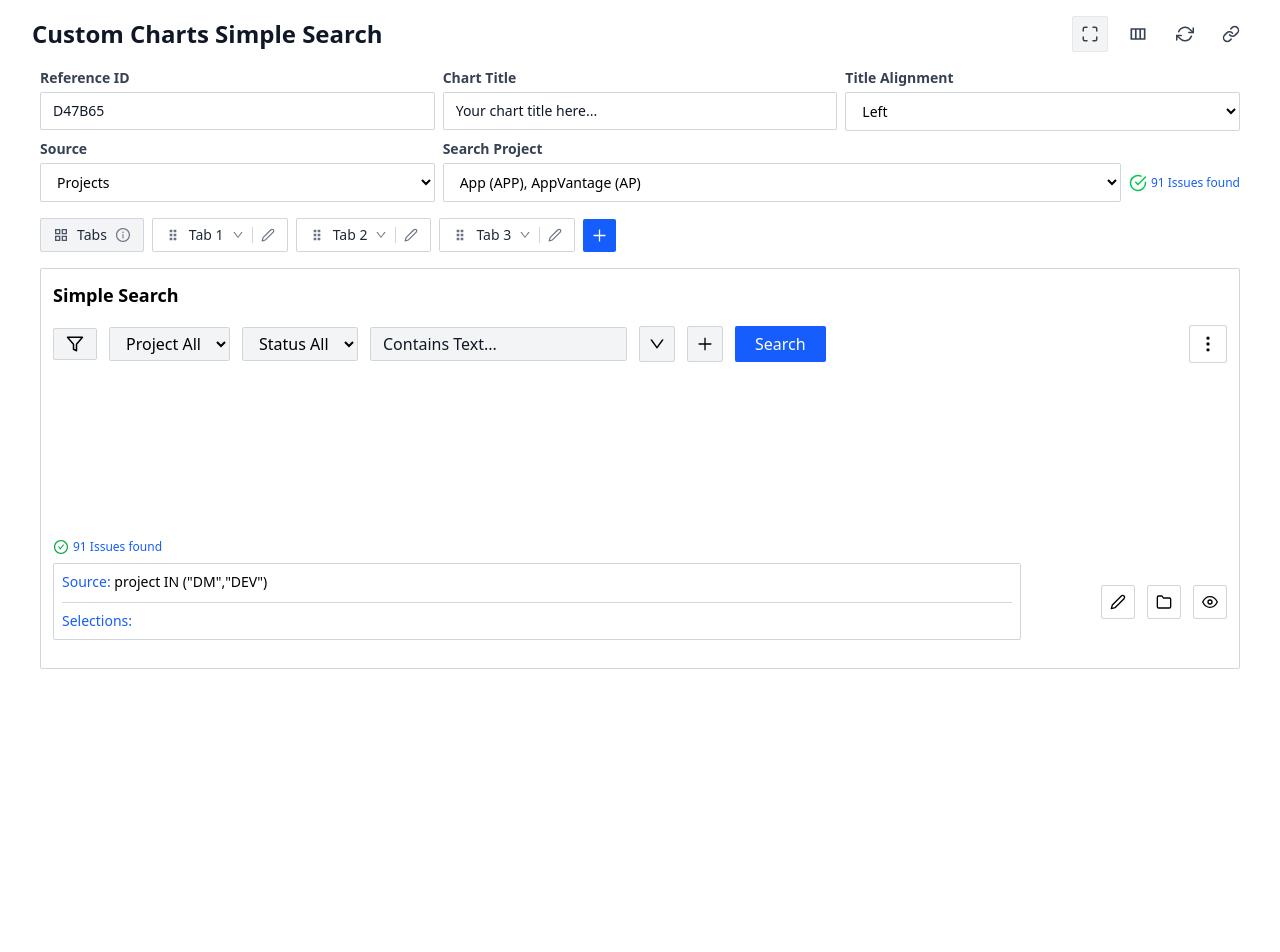
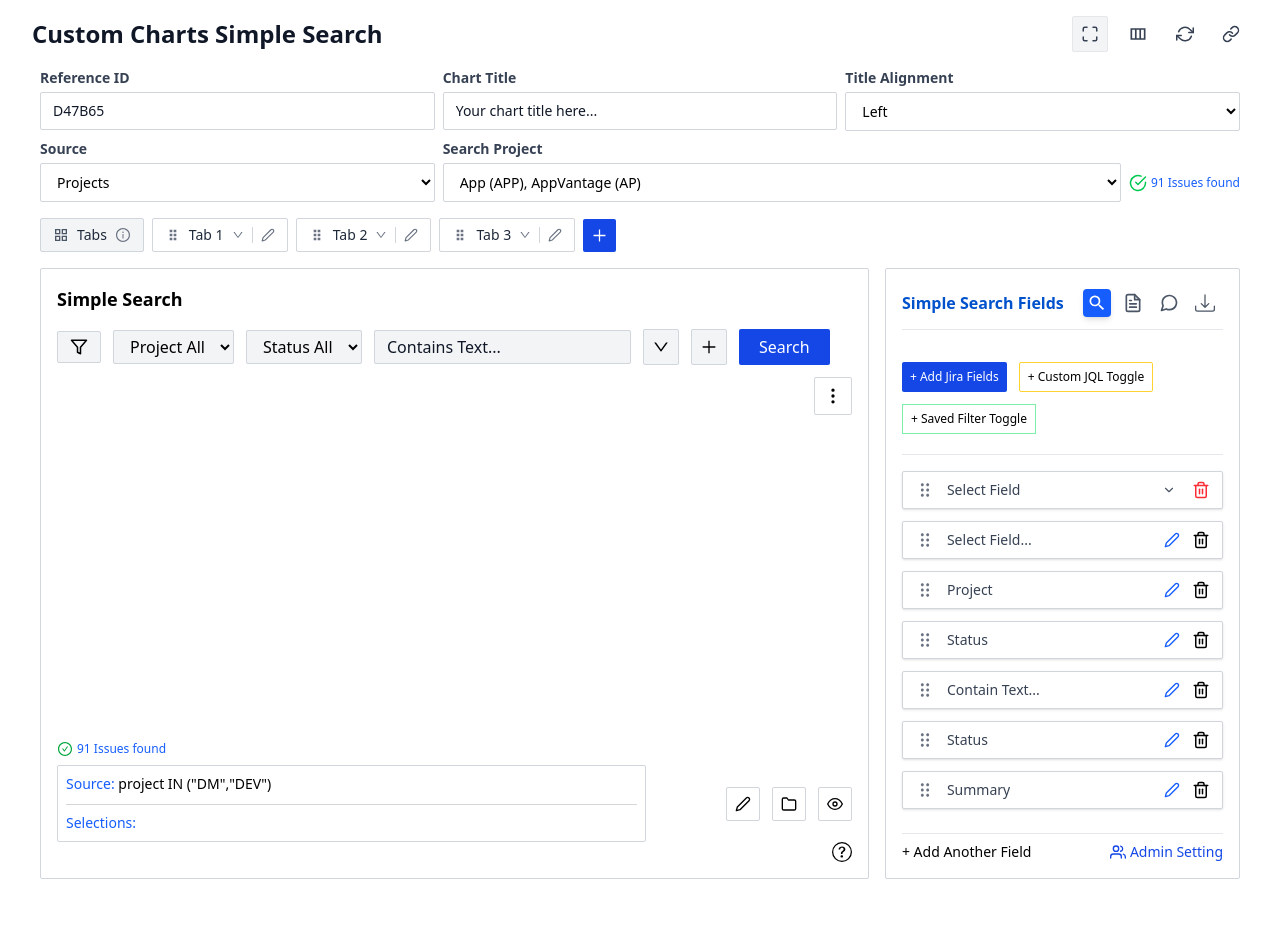
Before and after one commit to rajnishs-dev/custom-charts-jira-app, a React (Vite) app: page /simple-search in a window 1280 px wide. Shown: the top 952 px of the page. After the commit the page ends 895 px from the top, so only its background shows below. Built offline with nearby package versions, Linux system fonts and the light colour scheme.

Commit message:
add tabber and customize ui

```diff
--- a/src/components/DashboardSettings.jsx
+++ b/src/components/DashboardSettings.jsx
@@ -1,18 +1,16 @@
-import React, { useState } from 'react';
-import SettingsTabBar from './SettingsTabBar';
+import React, { useState } from "react";
+import SettingsTabBar from "./SettingsTabBar";
 
 const DashboardSettings = ({ tabs, contents }) => {
-
   const [activeTab, setActiveTab] = useState(tabs[0].id);
 
   const getCurrentTitle = () => {
-        const match = tabs.find(t => t.id === activeTab);
+    const match = tabs.find((t) => t.id === activeTab);
     return match ? match.tooltip : "Default dashboard";
   };
 
   return (
-        <div className="border border-gray-300 rounded-md my-4 lg:my-6">
-
+    <div className="border border-gray-300 rounded-xs ">
       <SettingsTabBar
         activeTab={activeTab}
         onTabChange={setActiveTab}
@@ -23,7 +21,6 @@ const DashboardSettings = ({ tabs, contents }) => {
       <div className="mx-auto p-4">
         {contents[activeTab] || <div>No content available</div>}
       </div>
-
     </div>
   );
 };
--- a/src/components/DynamicTabs.jsx
+++ b/src/components/DynamicTabs.jsx
@@ -30,7 +30,7 @@ export default function DynamicTabs() {
   };
 
   return (
-    <div className="w-full min-h-screen px-4 py-2">
+    <div className="w-full px-4 py-2">
       {/* ---------------------- TABS HEADER ---------------------- */}
 
       <div className="flex items-center gap-2 flex-wrap py-2 bg-white rounded-xs">
@@ -72,94 +72,11 @@ export default function DynamicTabs() {
         {/* ADD NEW TAB BUTTON */}
         <button
           onClick={addTab}
-          className="bg-blue-600 text-white rounded-xs p-2 hover:bg-blue-700"
+          className="bg-blue-700 text-white rounded-xs p-2 hover:bg-blue-600"
         >
           <AiOutlinePlus size={17} />
         </button>
       </div>
-
-      {/* ---------------------- MAIN SEARCH PANEL ---------------------- */}
-      <div className="mt-2 bg-white border border-gray-300  rounded-xs p-3">
-        <h2 className="text-lg font-semibold mb-4">Simple Search</h2>
-
-        {/* TOP FILTER ROW */}
-        <div className="flex items-center gap-3 flex-wrap">
-          {/* Filter Icon */}
-          <button className="border px-3 py-1.5 rounded-xs hover:bg-gray-100 border-gray-300 bg-gray-100">
-            <FiFilter size={18} />
-          </button>
-
-          {/* Dropdowns */}
-          <select className="border px-3 py-1 rounded-xs border-gray-300 bg-gray-100">
-            <option>Project All</option>
-          </select>
-
-          <select className="border px-3 py-1 rounded-xs border-gray-300 bg-gray-100">
-            <option>Status All</option>
-          </select>
-
-          <input
-            type="text"
-            placeholder="Contains Text..."
-            className="border px-3 py-1 rounded-xs min-w-[200px] border-gray-300 placeholder-gray-900 bg-gray-100"
-          />
-
-          {/* Sort Button */}
-          <button className="border p-2 rounded-xs hover:bg-gray-100 border-gray-300 bg-gray-100">
-            <AiOutlineDown size={18} />
-          </button>
-
-          {/* Add Button */}
-          <button className="border p-2 rounded-xs hover:bg-gray-100 border-gray-300 bg-gray-100">
-            <AiOutlinePlus size={18} />
-          </button>
-
-          {/* Search Button */}
-          <button className="bg-blue-600 text-white px-5 py-1.5 rounded-xs hover:bg-blue-700">
-            Search
-          </button>
-
-          {/* More Options */}
-          <button className="border p-2 rounded-xs hover:bg-gray-100 border-gray-300 ml-auto">
-            <FiMoreVertical size={20} />
-          </button>
-        </div>
-
-        {/* RESULTS FOOTER */}
-        <div className="justify-between mt-40 py-4">
-          <p className="text-blue-600 text-xs font-medium mb-2 flex items-center gap-1">
-            <AiOutlineCheckCircle size={16} className="text-green-600" />
-            91 Issues found
-          </p>
-
-          <div className="flex gap-20">
-            <div className="w-full text-sm border border-gray-300 rounded-xs p-2">
-              <p className="border-b border-[#d6d6d6] pb-[10px]">
-                <span className="text-blue-600 font-medium">Source:</span>{" "}
-                project IN ("DM","DEV")
-              </p>
-
-              <p className="mt-2">
-                <span className="text-blue-600 font-medium">Selections:</span>
-              </p>
-            </div>
-
-            <div className="flex items-center gap-3">
-              <button className="border p-2 rounded-xs hover:bg-gray-100 border-gray-300">
-                <FiEdit2 size={16} />
-              </button>
-
-              <button className="border p-2 rounded-xs hover:bg-gray-100 border-gray-300">
-                <FiFolder size={16} />
-              </button>
-
-              <button className="border p-2 rounded-xs hover:bg-gray-100 border-gray-300">
-                <FiEye size={16} />
-              </button>
-            </div>
-          </div>
-        </div>
-      </div>
     </div>
   );
 }
--- a/src/components/FieldBuilderSection.jsx
+++ b/src/components/FieldBuilderSection.jsx
@@ -1,5 +1,6 @@
 import { FiTrash2, FiEdit2, FiChevronDown } from "react-icons/fi";
 import { RxDragHandleDots2 } from "react-icons/rx";
+import { FiUsers } from "react-icons/fi";
 
 export default function FieldBuilderSection() {
   const fields = [
@@ -16,23 +17,23 @@ export default function FieldBuilderSection() {
     <div className="w-full">
       {/* Top Buttons */}
       <div className="flex flex-wrap gap-3 mb-5">
-        <button className="px-4 py-2 bg-blue-600 text-white rounded-md text-sm shadow hover:bg-blue-700">
+        <button className="text-xs  bg-blue-700 text-white px-2 py-1.5 rounded-xs hover:bg-blue-600">
           + Add Jira Fields
         </button>
 
-        <button className="px-4 py-2 bg-amber-100 text-amber-700 border border-amber-300 rounded-md text-sm hover:bg-amber-200">
+        <button className="text-xs px-2 py-1.5 rounded-xs border border-amber-300 hover:bg-amber-50">
           + Custom JQL Toggle
         </button>
 
-        <button className="px-4 py-2 bg-green-100 text-green-700 border border-green-300 rounded-md text-sm hover:bg-green-200">
+        <button className="text-xs px-2 py-1.5 rounde-xs border border-green-300 hover:bg-green-50">
           + Saved Filter Toggle
         </button>
       </div>
 
-      <hr className="my-4" />
+      <hr className="my-4 text-gray-200" />
 
       {/* Fields List */}
-      <div className="flex flex-col gap-3">
+      <div className="flex flex-col gap-3 pb-4">
         {fields.map((f, i) => (
           <div
             key={i}
@@ -84,19 +85,27 @@ export default function FieldBuilderSection() {
             )}
 
             {/* Delete Icon */}
-            <FiTrash2 className="text-red-500 cursor-pointer" size={18} />
+            {i === 0 && (
+              <FiTrash2 className="text-red-500 cursor-pointer" size={18} />
+            )}
+            {i !== 0 && (
+              <FiTrash2 className="text-black cursor-pointer" size={18} />
+            )}
           </div>
         ))}
       </div>
 
+      <hr className="my-2 text-gray-200" />
+
       {/* Add Another Field */}
-      <div className="flex justify-between items-center mt-6 text-sm">
-        <button className="text-blue-600 hover:underline flex items-center gap-1">
+      <div className="flex justify-between items-center text-sm">
+        <button className="cursor-pointer flex items-center gap-1">
           + Add Another Field
         </button>
 
-        <button className="text-blue-700 hover:underline flex items-center gap-1">
-          👥 Admin Setting
+        <button className="cursor-pointer text-blue-700 flex items-center gap-1">
+          <FiUsers size={16} />
+          Admin Setting
         </button>
       </div>
     </div>
--- /dev/null
+++ b/src/components/MainSearchPannel.jsx
@@ -0,0 +1,106 @@
+import React from "react";
+import { BiGridVertical } from "react-icons/bi";
+import { FiEdit2 } from "react-icons/fi";
+import { AiOutlinePlus, AiOutlineDown } from "react-icons/ai";
+import { FiFilter, FiMoreVertical, FiFolder, FiEye } from "react-icons/fi";
+import { AiOutlineInfoCircle } from "react-icons/ai";
+import { MdGridView } from "react-icons/md";
+import { AiOutlineCheckCircle } from "react-icons/ai";
+import { BsShare, BsQuestionCircle } from "react-icons/bs";
+
+function MainSearchPannel() {
+  return (
+    <>
+      {/* ---------------------- MAIN SEARCH PANEL ---------------------- */}
+      <div className="md:w-7/10 md:mr-4 bg-white border border-gray-300  rounded-xs p-4 flex flex-col">
+        <h2 className="text-lg font-semibold mb-4">Simple Search</h2>
+
+        <div className="flex flex-col h-full">
+          {/* TOP FILTER ROW */}
+          <div className="flex items-center gap-3 flex-wrap ">
+            {/* Filter Icon */}
+            <button className="border px-3 py-1.5 rounded-xs hover:bg-gray-100 border-gray-300 bg-gray-100">
+              <FiFilter size={18} />
+            </button>
+
+            {/* Dropdowns */}
+            <select className="border px-3 py-1 rounded-xs border-gray-300 bg-gray-100">
+              <option>Project All</option>
+            </select>
+
+            <select className="border px-3 py-1 rounded-xs border-gray-300 bg-gray-100">
+              <option>Status All</option>
+            </select>
+
+            <input
+              type="text"
+              placeholder="Contains Text..."
+              className="border px-3 py-1 rounded-xs min-w-[200px] border-gray-300 placeholder-gray-900 bg-gray-100"
+            />
+
+            {/* Sort Button */}
+            <button className="border p-2 rounded-xs hover:bg-gray-100 border-gray-300 bg-gray-100">
+              <AiOutlineDown size={18} />
+            </button>
+
+            {/* Add Button */}
+            <button className="border p-2 rounded-xs hover:bg-gray-100 border-gray-300 bg-gray-100">
+              <AiOutlinePlus size={18} />
+            </button>
+
+            {/* Search Button */}
+            <button className="bg-blue-700 text-white px-5 py-1.5 rounded-xs hover:bg-blue-600">
+              Search
+            </button>
+
+            {/* More Options */}
+            <button className="border p-2 rounded-xs hover:bg-gray-100 border-gray-300 ml-auto">
+              <FiMoreVertical size={20} />
+            </button>
+          </div>
+
+          {/* RESULTS FOOTER */}
+          <div className="justify-between pt-2 mt-auto">
+            <p className="text-blue-600 text-xs font-medium mb-2 flex items-center gap-1">
+              <AiOutlineCheckCircle size={16} className="text-green-600" />
+              91 Issues found
+            </p>
+
+            <div className="flex gap-20">
+              <div className="w-full text-sm border border-gray-300 rounded-xs p-2">
+                <p className="border-b border-[#d6d6d6] pb-[10px]">
+                  <span className="text-blue-600 font-medium">Source:</span>{" "}
+                  project IN ("DM","DEV")
+                </p>
+
+                <p className="mt-2">
+                  <span className="text-blue-600 font-medium">Selections:</span>
+                </p>
+              </div>
+
+              <div className="flex items-center gap-3">
+                <button className="border p-2 rounded-xs hover:bg-gray-100 border-gray-300">
+                  <FiEdit2 size={16} />
+                </button>
+
+                <button className="border p-2 rounded-xs hover:bg-gray-100 border-gray-300">
+                  <FiFolder size={16} />
+                </button>
+
+                <button className="border p-2 rounded-xs hover:bg-gray-100 border-gray-300">
+                  <FiEye size={16} />
+                </button>
+              </div>
+            </div>
+
+            <div className="justify-items-end">
+              <BsQuestionCircle className="h-5 w-5 hover:text-gray-700 cursor-pointer" />
+            </div>
+          </div>
+        </div>
+      </div>
+    </>
+  );
+}
+
+export default MainSearchPannel;
--- a/src/components/SettingsTabBar.jsx
+++ b/src/components/SettingsTabBar.jsx
@@ -1,13 +1,12 @@
-import React from 'react';
+import React from "react";
 
 const SettingsTabBar = ({ activeTab, onTabChange, title, tabs }) => {
   return (
     <div>
       <div className="p-4">
         <div className="flex justify-between items-center border-b border-gray-200 pb-2">
-
-          <h1 className="text-xl font-semibold text-blue-600">
-            {title || 'Default dashboard'}
+          <h1 className="text-md font-semibold text-[#0052CC]">
+            {title || "Default dashboard"}
           </h1>
 
           <div className="flex space-x-2 p-1">
@@ -17,14 +16,14 @@ const SettingsTabBar = ({ activeTab, onTabChange, title, tabs }) => {
 
               return (
                 <div key={tab.id} className="group relative">
-
                   <button
                     onClick={() => onTabChange(tab.id)}
                     className={`
                       p-1 rounded transition-colors duration-150 flex items-center justify-center
-                      ${isActive
-                        ? 'bg-blue-600 text-white shadow-md'
-                        : 'hover:bg-gray-200 text-gray-600'
+                      ${
+                        isActive
+                          ? "bg-blue-600 text-white shadow-md"
+                          : "hover:bg-gray-200 text-gray-600"
                       }`}
                     title={tab.tooltip}
                   >
@@ -39,7 +38,6 @@ const SettingsTabBar = ({ activeTab, onTabChange, title, tabs }) => {
                   >
                     {tab.tooltip}
                   </span>
-
                 </div>
               );
             })}
--- a/src/pages/SimpleSearch.jsx
+++ b/src/pages/SimpleSearch.jsx
@@ -2,14 +2,46 @@ import ChartForm from "../components/ChartForm";
 import CustomHeader from "../components/CustomHeader";
 import DynamicTabs from "../components/DynamicTabs";
 import FieldBuilderSection from "../components/FieldBuilderSection";
+import DashboardSettings from "../components/DashboardSettings";
+import {
+  // FieldBuilderSection,
+  DescriptionsContent,
+  ImportExportContent,
+  PlaceholderContent,
+} from "../components/ContentComponents";
+import { BsDownload } from "react-icons/bs";
+import { MdSearch } from "react-icons/md";
+import { FiFileText, FiMessageCircle } from "react-icons/fi";
+import MainSearchPannel from "../components/MainSearchPannel";
 
 export default function SimpleSearch() {
+  const TAB_LIST = [
+    { id: "settings", icon: MdSearch, tooltip: "Simple Search Fields" },
+    { id: "monitor", icon: FiFileText, tooltip: "Monitor View" },
+    { id: "descriptions", icon: FiMessageCircle, tooltip: "Descriptions" },
+    { id: "import_export", icon: BsDownload, tooltip: "Import/Export" },
+    // { id: "help", icon: BsQuestionCircle, tooltip: "Help" },
+  ];
+
+  const TAB_CONTENTS = {
+    settings: <FieldBuilderSection />,
+    descriptions: <DescriptionsContent />,
+    import_export: <ImportExportContent />,
+    monitor: <PlaceholderContent tabName="Monitor View" />,
+    help: <PlaceholderContent tabName="Help" />,
+  };
+
   return (
     <>
       <CustomHeader title="Custom Charts Simple Search" />
       <ChartForm />
       <DynamicTabs />
-      <FieldBuilderSection />
+      <div className="flex px-4 pb-4">
+        <MainSearchPannel />
+        <div className="w-full md:w-3/10 mt-4 md:mt-0">
+          <DashboardSettings tabs={TAB_LIST} contents={TAB_CONTENTS} />
+        </div>
+      </div>
     </>
   );
 }
--- a/src/router/AppRouter.jsx
+++ b/src/router/AppRouter.jsx
@@ -1,7 +1,7 @@
 import { BrowserRouter, Routes, Route } from "react-router-dom";
 import MainLayout from "../layouts/MainLayout";
 import SharedDashboard from "../pages/SharedDashboard";
-import SimpleSearch from "../pages/SimpleSearch";
+import SimpleSearch from "../pages/SimpleSearch.jsx";
 
 function AppRouter() {
   return (
```
Lines whose indentation alone changed are shown as unchanged.
